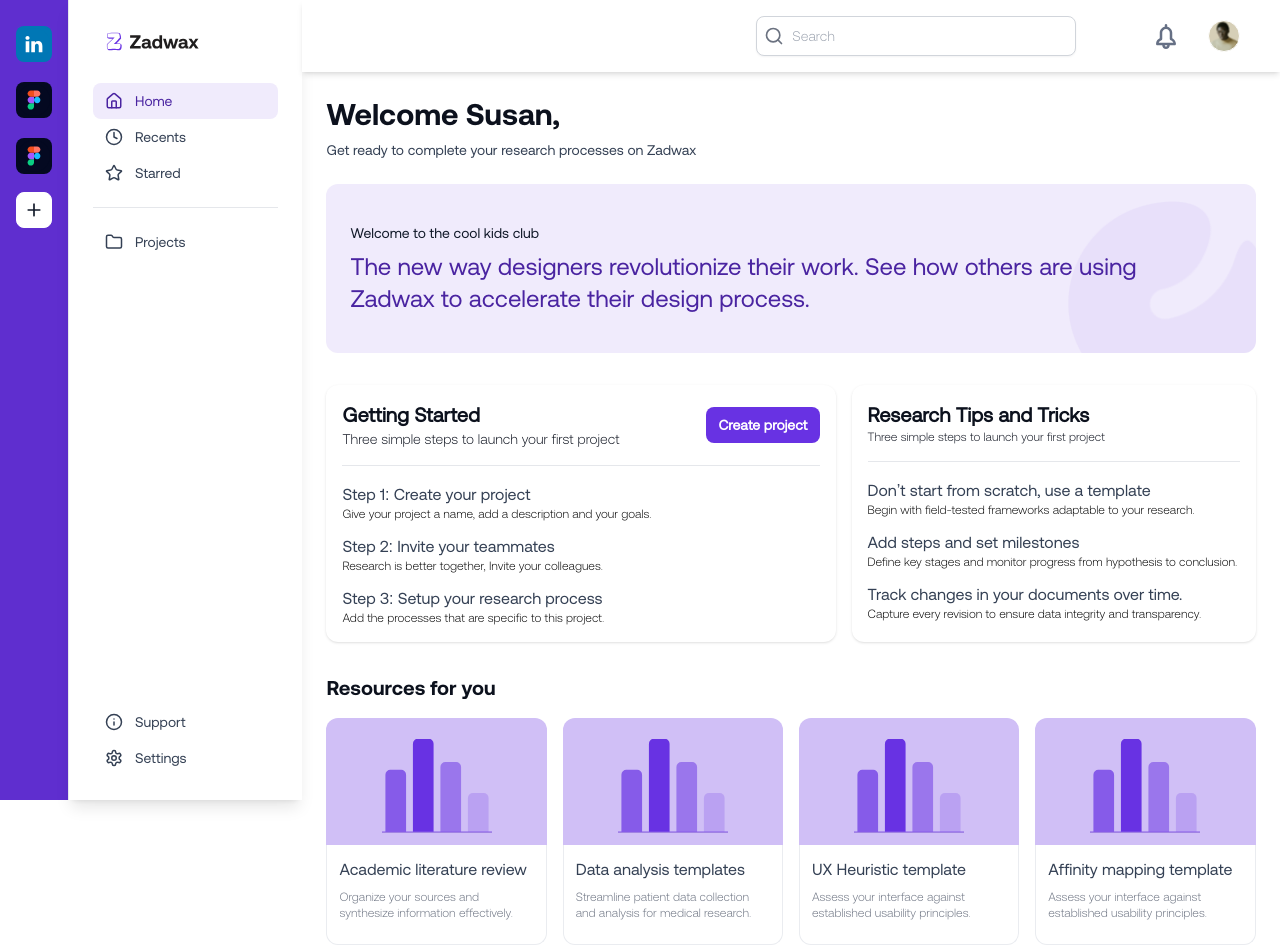
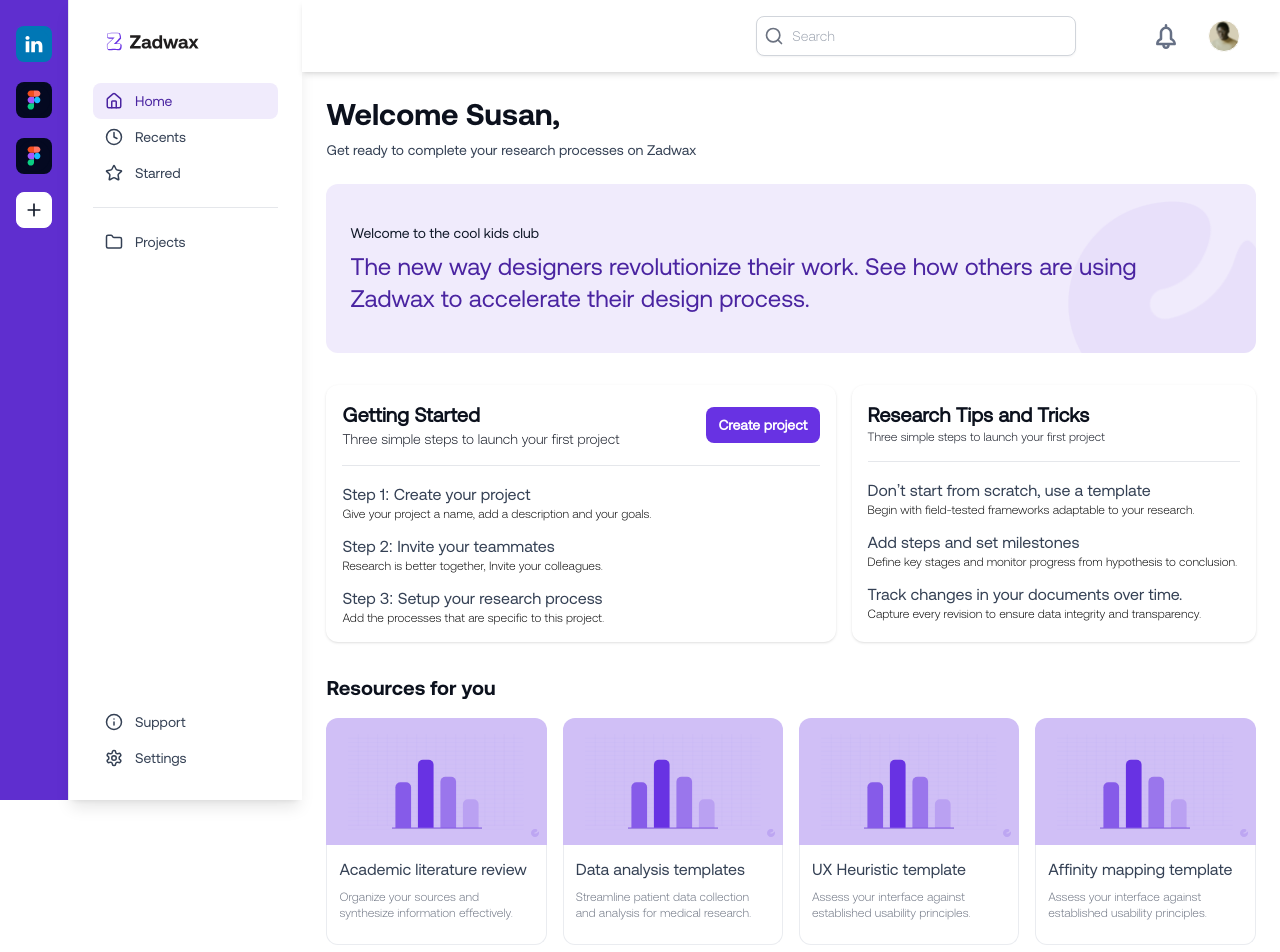
Before and after one commit to Prince-Arinze/dodo-designs, a Next.js app: page / in a window 1280 px wide. Shown: the top 952 px of the page. Built offline with nearby package versions, Linux system fonts and the light colour scheme.

Commit message:
The latest commit

```diff
--- a/src/components/BarChart.tsx
+++ b/src/components/BarChart.tsx
@@ -30,8 +30,8 @@ const BarChart: React.FC = () => {
           '#BAA1F2',
         ],
         borderRadius: 5,
-        barThickness: 20,
-        categoryPercentage: 0.2,
+        barThickness: 15,
+        categoryPercentage: 0.5,
         barPercentage: 1.0,
       },
     ],
@@ -77,7 +77,7 @@ const BarChart: React.FC = () => {
   };
 
   return (
-    <div className="h-[80%] w-[40%] xl:w-[50%] flex items-center justify-center mt-4">
+    <div className="h-[93px] w-[90px] flex items-center justify-center mt-4">
       <div className="relative w-full h-[100%]">
         <Bar data={data} options={options} plugins={[customLinePlugin]} />
       </div>
--- a/src/components/Dashboard.tsx
+++ b/src/components/Dashboard.tsx
@@ -4,6 +4,9 @@ import { AeonikBold,AeonikLight,AeonikRegular } from '@fonts';
 import bgImage from "@/components/assets/bg-image.png";
 import BarChart from './BarChart';
 import { useAppContext } from '../../AppContext';
+
+import clusterLine from "@/components/assets/cluster-lines.svg";
+import chartCurve from "@/components/assets/c.svg";
 
 const Dashboard: React.FC = () => {
   const { isSidebarOpen} = useAppContext()
@@ -90,8 +93,8 @@ const Dashboard: React.FC = () => {
 
       <h3 className={`text-xl text-[#0C111D] font-bold mb-4 ${AeonikBold.className}`}>Resources for you</h3>
       <div className={`grid grid-cols-1 gap-4 md:grid-cols-2 xl:grid-cols-4 ${AeonikRegular.className} font-medium`}>
-        <div className="min-h-[227px] h-full">
-              <div className='h-[127px] rounded-t-[12px] bg-[#D0BFF6] flex items-center justify-center '>
+        <div className="h-[227px]">
+              <div style={containerStyle} className='h-[127px] rounded-t-[12px] bg-[#D0BFF6] flex items-center justify-center '>
                     <BarChart />
               </div>
               <div className='border-t-0 border-[#EAECF0] border-[1px] h-[100px] p-3 rounded-[0px_0px_12px_12px]'>
@@ -99,8 +102,8 @@ const Dashboard: React.FC = () => {
                   <p className={`mt-2 font-normal text-gray-500 ${AeonikLight.className} text-xs`}>Organize your sources and synthesize information effectively.</p>
               </div>
         </div>
-        <div className="min-h-[227px] h-full">
-             <div className='h-[127px] rounded-t-[12px] bg-[#D0BFF6] flex items-center justify-center'>
+        <div className="h-[227px]">
+             <div style={containerStyle} className='h-[127px] rounded-t-[12px] bg-[#D0BFF6] flex items-center justify-center'>
                 <BarChart />
              </div>
              <div className='border-t-0 border-[#EAECF0] border-[1px] h-[100px] p-3 rounded-[0px_0px_12px_12px]'>
@@ -108,8 +111,8 @@ const Dashboard: React.FC = () => {
                   <p className={`mt-2 font-normal text-gray-500 ${AeonikLight.className} text-xs`}>Streamline patient data collection and analysis for medical research.</p>
              </div>
         </div>
-        <div className="min-h-[227px] h-full">
-            <div className='h-[127px] rounded-t-[12px] bg-[#D0BFF6] flex items-center justify-center'>
+        <div className="h-[227px]">
+            <div style={containerStyle} className='h-[127px] rounded-t-[12px] bg-[#D0BFF6] flex items-center justify-center'>
                 <BarChart />
             </div>
             <div className='border-t-0 border-[#EAECF0] border-[1px] h-[100px] p-3 rounded-[0px_0px_12px_12px]'>
@@ -117,8 +120,8 @@ const Dashboard: React.FC = () => {
                 <p className={`mt-2 font-normal text-gray-500 ${AeonikLight.className} text-xs`}>Assess your interface against established usability principles.</p>
             </div>
         </div>
-        <div className="min-h-[227px] h-full">
-          <div className='h-[127px] rounded-t-[12px] bg-[#D0BFF6] flex items-center justify-center'>
+        <div className="h-[227px]">
+          <div style={containerStyle} className='h-[127px] rounded-t-[12px] bg-[#D0BFF6] flex items-center justify-center'>
               <BarChart />
           </div>
           <div className='border-t-0 border-[#EAECF0] border-[1px] h-[100px] p-3 rounded-[0px_0px_12px_12px]'>
@@ -131,4 +134,14 @@ const Dashboard: React.FC = () => {
   );
 };
 
+
+
+const containerStyle = {
+  backgroundImage: `url(${clusterLine.src}), url(${chartCurve.src})`,
+  backgroundPosition: 'center, calc(100% - 0.5rem) calc(100% - 0.5rem)',
+  backgroundRepeat: 'no-repeat, no-repeat',
+  backgroundSize: '80%, auto',
+};
+
+
 export default Dashboard;
```
Also changed, not shown: src/components/assets/c.svg (added), src/components/assets/cluster-lines.svg (added).
